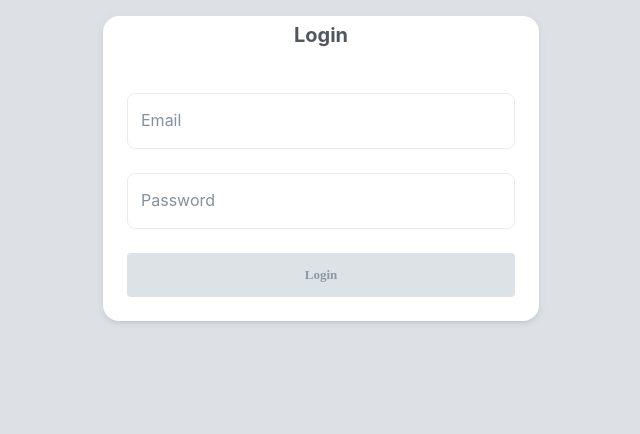
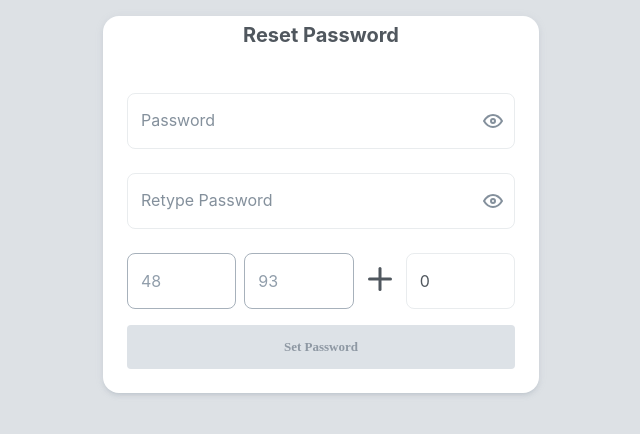
Before and after one commit to Ashike12/store-management, a React (Vite) app: page /#/set-password in a window 1280 px wide. Before the commit this address led to /login. Shown: the top 434 px of the page, without its empty margins (319-959 px from the left). Built offline with nearby package versions, Linux system fonts and the light colour scheme; a web font is replaced by a local one.

Commit message:
gh pages routing related issue fixed

```diff
--- a/src/app/App.tsx
+++ b/src/app/App.tsx
@@ -1,4 +1,4 @@
-import { BrowserRouter, useLocation, useNavigate } from 'react-router-dom';
+import { HashRouter, useLocation, useNavigate } from 'react-router-dom';
 import AppRouter from 'router/AppRouter';
 import AuthRouter from 'router/AuthRouter';
 import { selectAppIsLogin } from '@core/store/slices/auth.slice';
@@ -10,11 +10,11 @@ export default function App() {
   const isLogin = useAppSelector(selectAppIsLogin);
   console.log('isLogin', isLogin);
   return (
-    <BrowserRouter>
+    <HashRouter>
       <AuthGuard isLogin={isLogin}>
         {isLogin ? <AppRouter /> : <AuthRouter />}
       </AuthGuard>
-    </BrowserRouter>
+    </HashRouter>
   );
 }
 
--- a/src/features/auth/pages/setPassword.tsx
+++ b/src/features/auth/pages/setPassword.tsx
@@ -5,13 +5,16 @@ import { TextField, Container, Typography, Box, InputAdornment, IconButton } fro
 import { IconEye, IconEyeOff, IconPlus } from "@tabler/icons-react";
 import { useFormik } from "formik";
 import { useState } from "react";
+import { useLocation, useNavigate } from "react-router-dom";
 import * as Yup from "yup";
 
 export default function setPassword() {
     const [showPassword, setShowPassword] = useState(false);
     const [showRetypePassword, setShowRetypePassword] = useState(false);
     const [setPassword, { isLoading, isError, isSuccess }] = useSetPasswordMutation();
-    const activationId = new URLSearchParams(window.location.search).get("activationId") || "";
+    const location = useLocation();
+    const activationId = new URLSearchParams(location.search).get("activationId") || "";
+    const navigate = useNavigate();
 
     const toggleShowPassword = () => setShowPassword(prev => !prev);
     const toggleShowRetypePassword = () => setShowRetypePassword(prev => !prev);
@@ -144,13 +147,13 @@ export default function setPassword() {
                 </form>)}
                 {isSuccess && (<div className="p-5 flex flex-col items-center justify-center mb-4">
                     <TextWrapper variant={"H4Bold"} className="text-center" content={'PASSWORD_SET_SUCCESSFULLY'} />
-                    <div onClick={() => window.location.href = '/login'} className="flex text-green hover:text-blue flex-row items-center gap-2 cursor-pointer">
+                    <div onClick={() => navigate('/')} className="flex text-green hover:text-blue flex-row items-center gap-2 cursor-pointer">
                         <TextWrapper className="pt-5" content={'PLEASE_LOGIN'} />
                     </div>
                 </div>)}
                 {isError && (<div className="px-5 flex flex-col items-center justify-center mb-4">
                     <TextWrapper className="text-red text-center" content={'ACTIVATION_FAILD'} />
-                    <div onClick={() => window.location.href = '/login'} className="flex text-green hover:text-blue flex-row items-center gap-2 cursor-pointer">
+                    <div onClick={() => navigate('/')} className="flex text-green hover:text-blue flex-row items-center gap-2 cursor-pointer">
                         <TextWrapper className="cursor-pointer" content={'PLEASE_LOGIN'} />
                     </div>
                 </div>)}
```
